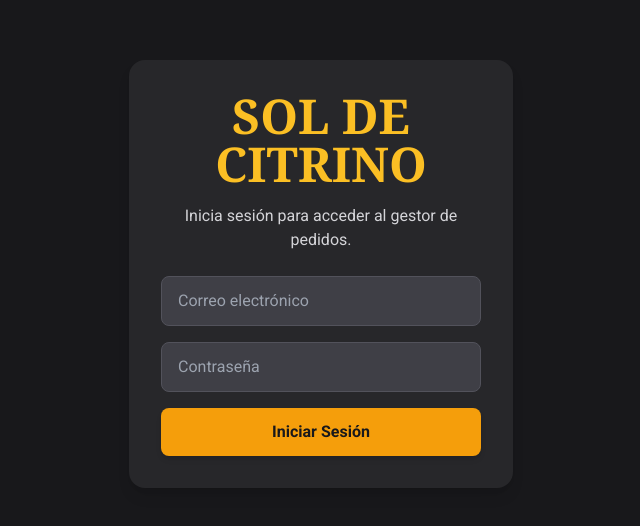
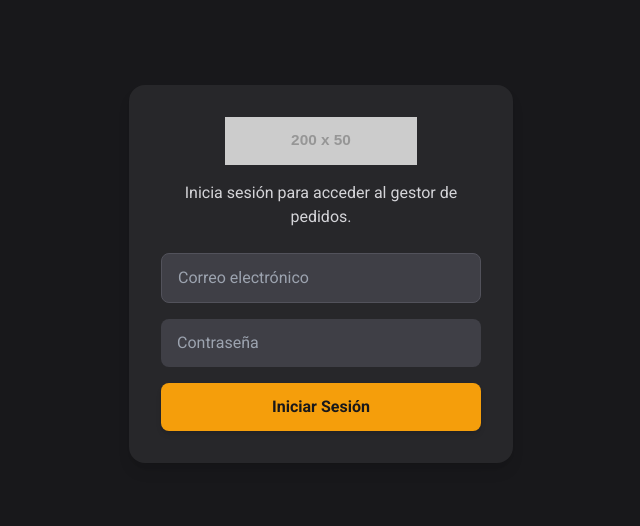
Before and after one commit to soldecitrino2025/app-citrino, a plain HTML site: page index.html in a window 1280 px wide. Shown: the part 174-700 px from the top of the page, without its empty margins (319-959 px from the left). Drawn offline with nearby package versions, Linux system fonts and the light colour scheme; placeholder pictures from the web are drawn by us.

Commit message:
Update index.html

```diff
--- a/index.html
+++ b/index.html
@@ -42,11 +42,13 @@
         <div id="login-container" class="flex flex-col items-center justify-center min-h-screen">
             <div class="bg-zinc-800 p-8 rounded-2xl shadow-lg w-full max-w-sm">
                 <h1 class="text-4xl sm:text-5xl font-extrabold font-serif text-amber-400 text-center mb-4">
-                    SOL DE CITRINO
+                    <!-- Placeholder para el logo de la empresa -->
+                    <!-- Reemplaza "https://placehold.co/..." con la URL de tu logo -->
+                    <img id="login-logo" src="https://placehold.co/200x50/18181b/facc15?text=SOL+DE+CITRINO" alt="Logo de SOL DE CITRINO" class="mx-auto h-12">
                 </h1>
                 <p class="text-center text-zinc-300 mb-6">Inicia sesión para acceder al gestor de pedidos.</p>
                 <input id="email-input" type="email" placeholder="Correo electrónico" class="w-full px-4 py-3 rounded-lg bg-zinc-700 text-zinc-100 border border-zinc-600 focus:outline-none focus:ring-2 focus:ring-amber-400 mb-4">
-                <input id="password-input" type="password" placeholder="Contraseña" class="w-full px-4 py-3 rounded-lg bg-zinc-700 text-zinc-100 border border-zinc-600 focus:outline-none focus:ring-2 focus:ring-amber-400 mb-4">
+                <input id="password-input" type="password" placeholder="Contraseña" class="w-full px-4 py-3 rounded-lg bg-zinc-700 border-zinc-600 text-zinc-100 focus:outline-none focus:ring-2 focus:ring-amber-400 mb-4">
                 <button id="login-btn" class="w-full bg-amber-500 text-zinc-900 font-bold py-3 px-6 rounded-lg shadow-md hover:bg-amber-600 transition duration-300">
                     Iniciar Sesión
                 </button>
@@ -59,12 +61,12 @@
         <!-- Contenido principal de la aplicación (oculto por defecto) -->
         <div id="main-app-content" class="hidden">
             <header class="bg-zinc-800 rounded-2xl shadow-lg p-6 text-center">
+                <!-- Reemplazo del texto con un placeholder del logo -->
+                <!-- Reemplaza "https://placehold.co/..." con la URL de tu logo -->
+                <img id="main-logo" src="https://placehold.co/200x50/18181b/facc15?text=SOL+DE+CITRINO" alt="Logo de SOL DE CITRINO" class="mx-auto h-12 mb-2">
                 <h1 class="text-4xl sm:text-5xl font-extrabold font-serif text-amber-400">
                     Gestor de Pedidos
                 </h1>
-                <h2 class="text-xl sm:text-2xl font-bold font-serif text-amber-400 mb-2">
-                    SOL DE CITRINO
-                </h2>
                 <p class="text-zinc-400 text-xs sm:text-sm flex items-center justify-center gap-2">
                     ID de Usuario: <span id="user-id" class="font-mono break-all">Cargando...</span>
                     <button id="copy-btn" class="text-amber-400 hover:text-amber-500 focus:outline-none" title="Copiar ID de Usuario">
@@ -175,7 +177,7 @@
         // Reemplaza los valores con la configuración de tu propio proyecto de Firebase.
         // Puedes encontrarla en la Consola de Firebase > Configuración del proyecto.
         // =================================================================
-       const firebaseConfig = {
+    const firebaseConfig = {
   apiKey: "AIzaSyA222Jgj6QZVJkweieKdfx1yNdbdlIN9hU",
   authDomain: "sol-de-citrino-9147e.firebaseapp.com",
   projectId: "sol-de-citrino-9147e",
@@ -460,6 +462,7 @@
 
             renderItemsPedido();
             actualizarBotonCrearPedido();
+            document.getElementById('cargar-pedido-titulo').scrollIntoView({ behavior: 'smooth' });
         };
 
         const handleCancelarEdicion = () => {
```
